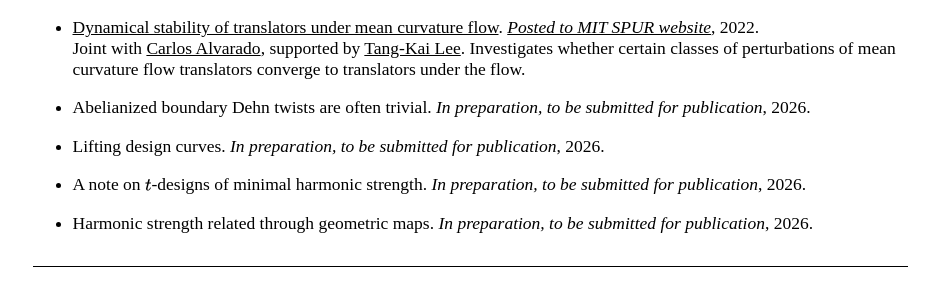
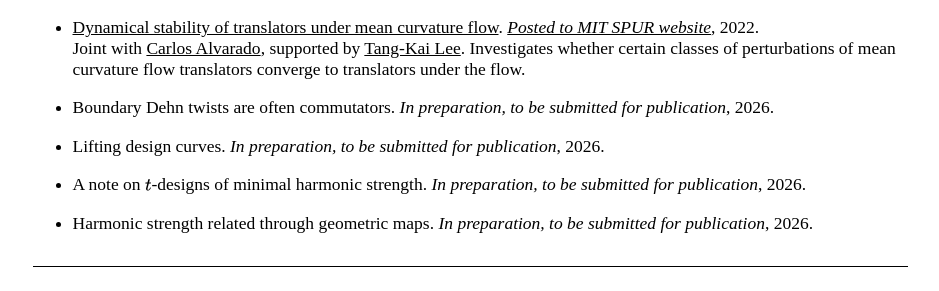
Before and after one commit to AyodejiLindblad/AyodejiLindblad.github.io, a Jekyll site: the page built from index.md, in a window 1280 px wide and 900 px high, scrolled down 799 px. Shown: the part 163-454 px from the top of the window, without its empty margins (170-1109 px from the left). Built offline with Jekyll 4.4.1, drawn with Linux system fonts in a browser that asks for light colours; some web fonts are replaced.

Commit message:
Boundary Dehn twists are often commutators

```diff
--- a/index.md
+++ b/index.md
@@ -51,7 +51,7 @@ I'm a third-year PhD student of [Tom Mrowka](https://math.mit.edu/~mrowka/) at [
 * [Dynamical stability of translators under mean curvature flow](https://math.mit.edu/research/undergraduate/spur/documents/2022/Alvarado_Linblad.pdf). *[Posted to MIT SPUR website](https://math.mit.edu/research/undergraduate/spur/past-projects.html)*, 2022.
     Joint with [Carlos Alvarado](https://alvarado-alvarez.github.io/), supported by [Tang-Kai Lee](https://www.math.columbia.edu/~leetk/). Investigates whether certain classes of perturbations of mean curvature flow translators converge to translators under the flow.
 
-* Abelianized boundary Dehn twists are often trivial. *In preparation, to be submitted for publication*, 2026.
+* Boundary Dehn twists are often commutators. *In preparation, to be submitted for publication*, 2026.
 
 * Lifting design curves. *In preparation, to be submitted for publication*, 2026.
 
```
